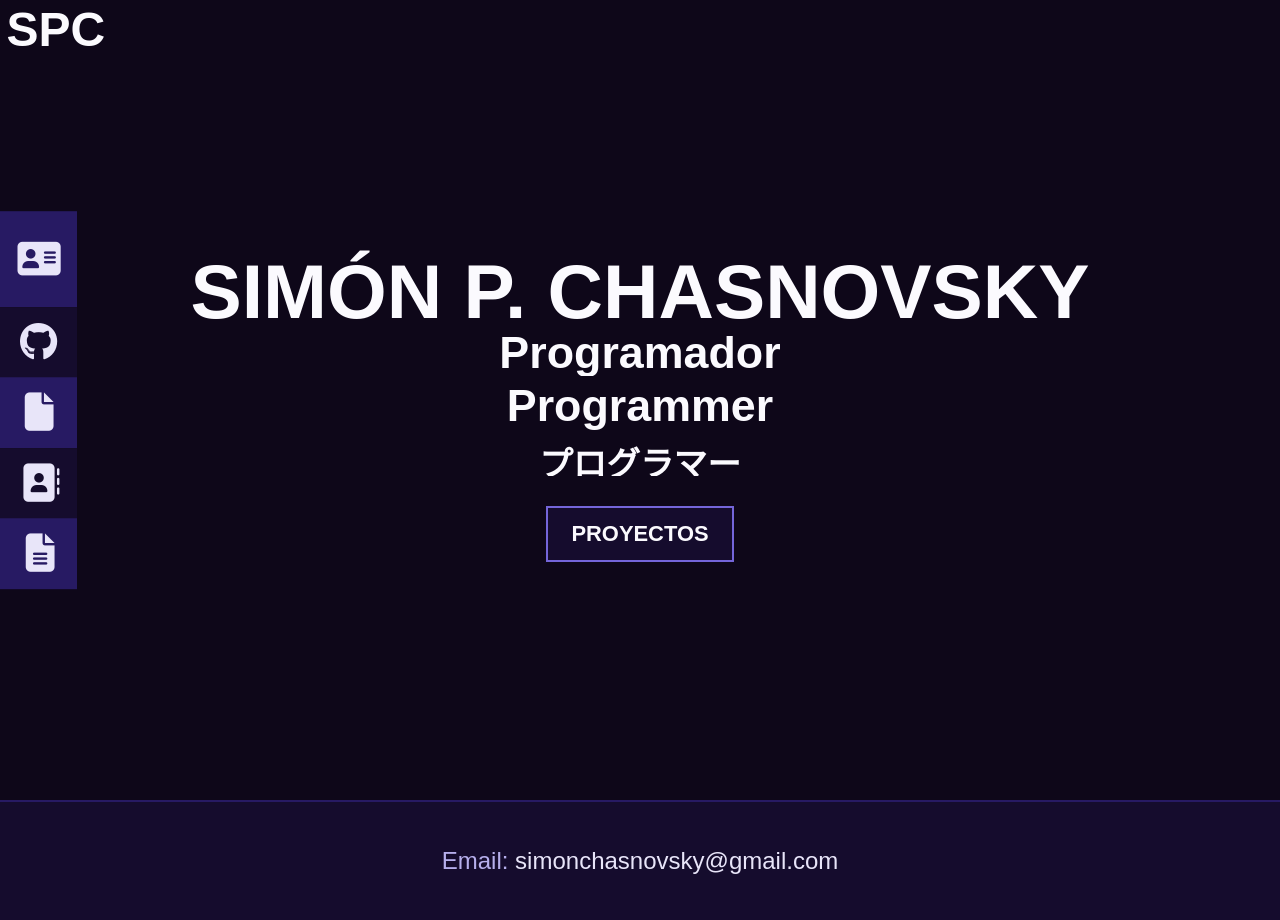
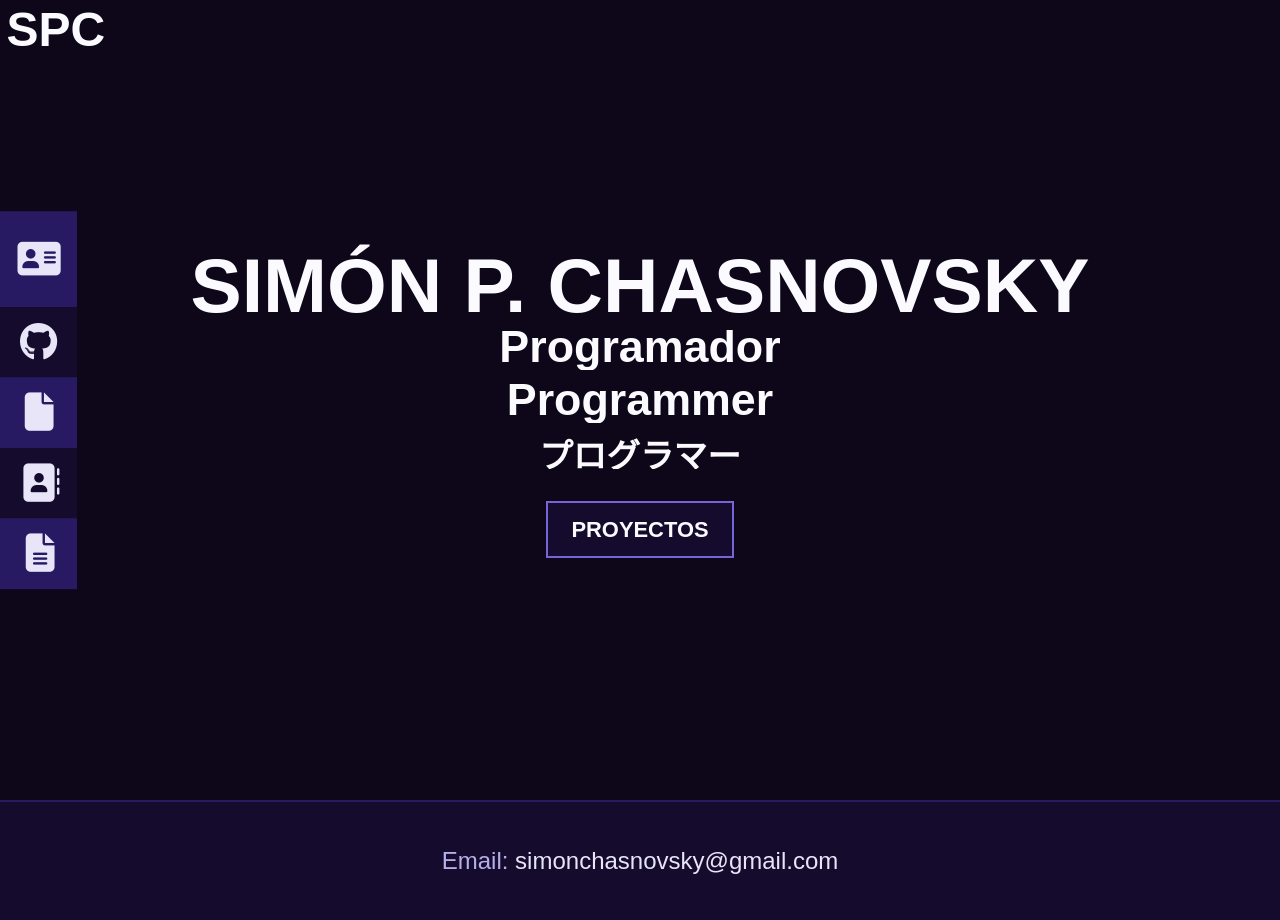
Before and after one commit to SimonARG/simonarg.github.io, a PHP site: page / in a window 1280 px wide. Run offline with PHP 8.4, Linux system fonts and the light colour scheme; some web fonts are replaced.

Commit message:
fixed minor flexbox issues

```diff
--- a/css/index.css
+++ b/css/index.css
@@ -101,6 +101,8 @@ body {
 
 .name-container {
     text-align: center;
+    display: flex;
+    flex-direction: column;
 }
 
 .name {
@@ -109,8 +111,7 @@ body {
     color: var(--1brightest);
     user-select: none;
     background-color: var(--8darkest);
-    height: 1.2em;
-    padding-top: .2em;
+    padding-top: .3rem;
 }
 
 .ani-name:hover {
@@ -140,8 +141,8 @@ body {
     font-size: 2.8rem;
     font-weight: 640;
     color: var(--1brightest);
-    margin-bottom: .4rem;
     user-select: none;
+    margin-bottom: .3rem;
 }
 
 .third-line {
@@ -180,6 +181,10 @@ body {
     color: var(--4);
 }
 
+.iwb-jp {
+    font-size: 2.7rem;
+}
+
 .inline-word-container--active .inline-word > div {
     transform: translateY(-100%);
 }
@@ -193,11 +198,11 @@ body {
     font-size: 1.37rem;
     font-weight: 700;
     padding: .6em .5em .6em .5em;
-    margin-top: 3vh;
+    margin-top: 1.7rem;
     border: 2px solid var(--4);
     color: var(--1brightest);
     cursor: pointer;
-    transition: all 0.2s ease;
+    transition: box-shadow .2s ease, border .2s ease, background-color .2s ease;
     width: 8.6em;
     text-align: center;
 }
@@ -206,7 +211,6 @@ body {
     box-shadow: 0 0 10px 4px var(--6);
     border: 2px solid var(--3);
     background-color: var(--6);
-    transform: scale(1.04);
 }
 
 .project-button span {
```
